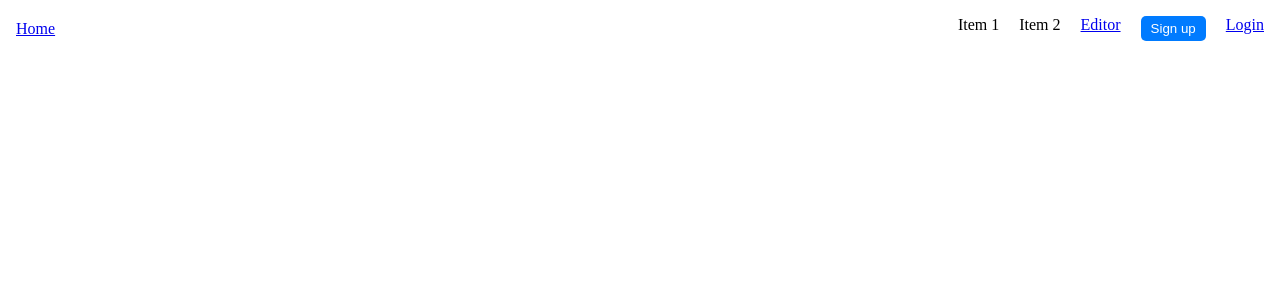
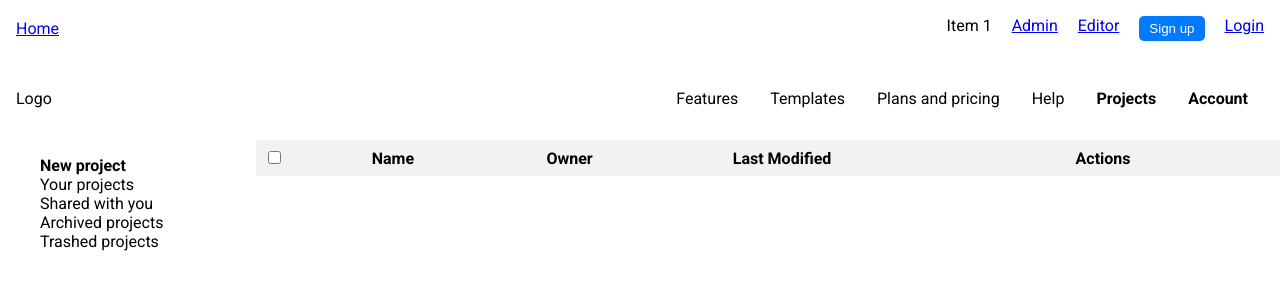
Before and after one commit to pibendik/mortimap, a Vue app in the folder frontend/: page /admin in a window 1280 px wide. Shown: the top 300 px of the page. Built offline with nearby package versions, Linux system fonts and the light colour scheme.

Commit message:
added admin page with special header

```diff
--- a/frontend/src/App.vue
+++ b/frontend/src/App.vue
@@ -8,7 +8,7 @@
         <!-- Simplified Navbar as a horizontal list -->
         <ul class="navbar">
           <li>Item 1</li>
-          <li>Item 2</li>
+          <li><router-link to="/admin">Admin</router-link></li>
           <li><router-link to="/editor">Editor</router-link></li>
           <li><button class="signup-button">Sign up</button></li>
           <li><router-link to="/loginPage">Login</router-link></li>
@@ -28,6 +28,12 @@ export default {
 </script>
 
 <style>
+@import url('https://fonts.googleapis.com/css2?family=Roboto:wght@400;700&display=swap');
+
+body {
+  font-family: 'Roboto', sans-serif;
+}
+
 header {
   display: flex;
   align-items: center;
--- /dev/null
+++ b/frontend/src/components/AdminPanel.vue
@@ -0,0 +1,112 @@
+<template>
+    <div class="admin-panel">
+        <nav class="navbar">
+            <div class="logo">Logo</div>
+            <ul class="nav-list">
+                <li>Features</li>
+                <li>Templates</li>
+                <li>Plans and pricing</li>
+                <li>Help</li>
+                <li class="highlight">Projects</li>
+                <li class="highlight">Account</li>
+            </ul>
+        </nav>
+        <div class="main-content">
+            <aside class="menu-pane">
+                <ul class="menu-list">
+                    <li class="highlight">New project</li>
+                    <li>Your projects</li>
+                    <li>Shared with you</li>
+                    <li>Archived projects</li>
+                    <li>Trashed projects</li>
+                </ul>
+            </aside>
+            <section class="project-display">
+                <table>
+                    <thead>
+                        <tr>
+                            <th><input type="checkbox"></th>
+                            <th>Name</th>
+                            <th>Owner</th>
+                            <th>Last Modified</th>
+                            <th>Actions</th>
+                        </tr>
+                    </thead>
+                    <tbody>
+                        <!-- Project rows will be dynamically inserted here -->
+                    </tbody>
+                </table>
+            </section>
+        </div>
+    </div>
+</template>
+
+<script>
+export default {
+    name: 'AdminPanel',
+    // Component logic here
+}
+</script>
+
+<style scoped>
+.admin-panel {
+    display: flex;
+    flex-direction: column;
+}
+
+.navbar {
+    display: flex;
+    justify-content: space-between;
+    align-items: center;
+    padding: 1rem;
+}
+
+.nav-list {
+    display: flex;
+    list-style: none;
+}
+
+.nav-list li {
+    margin: 0 1rem;
+}
+
+.nav-list li.highlight {
+    font-weight: bold;
+}
+
+.main-content {
+    display: flex;
+}
+
+.menu-pane {
+    flex: 1;
+}
+
+.menu-list {
+    display: flex;
+    flex-direction: column;
+    list-style: none;
+}
+
+.menu-list li.highlight {
+    font-weight: bold;
+}
+
+.project-display {
+    flex: 4;
+}
+
+table {
+    width: 100%;
+    border-collapse: collapse;
+}
+
+th, td {
+    text-align: left;
+    padding: 8px;
+}
+
+th {
+    background-color: #f2f2f2;
+}
+</style>
--- a/frontend/src/router/router.js
+++ b/frontend/src/router/router.js
@@ -2,6 +2,7 @@ import { createRouter, createWebHistory } from "vue-router";
 import LandingPage from "@/components/LandingPage.vue";
 import LoginPage from "@/components/LoginPage.vue";
 import CompleteEditor from "@/components/CompleteEditor.vue";
+import AdminPanel from "@/components/AdminPanel.vue";
 
 // src/router/index.js
 
@@ -23,6 +24,11 @@ const router = createRouter({
       name: "CompleteEditor",
       component: CompleteEditor,
     },
+    {
+      path: "/admin",
+      name: "AdminPanel",
+      component: AdminPanel,
+    },
   ],
 });
 
```
